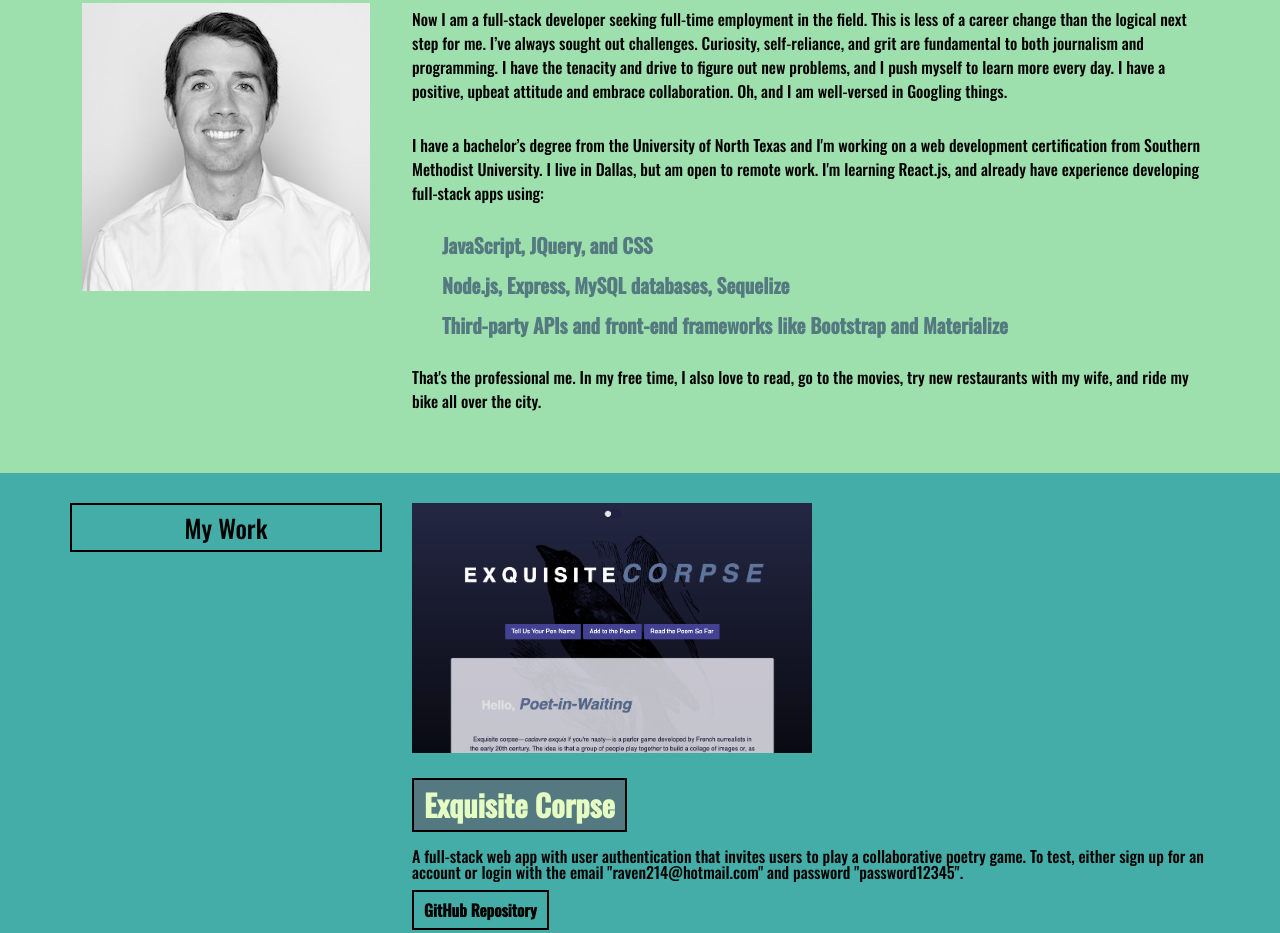
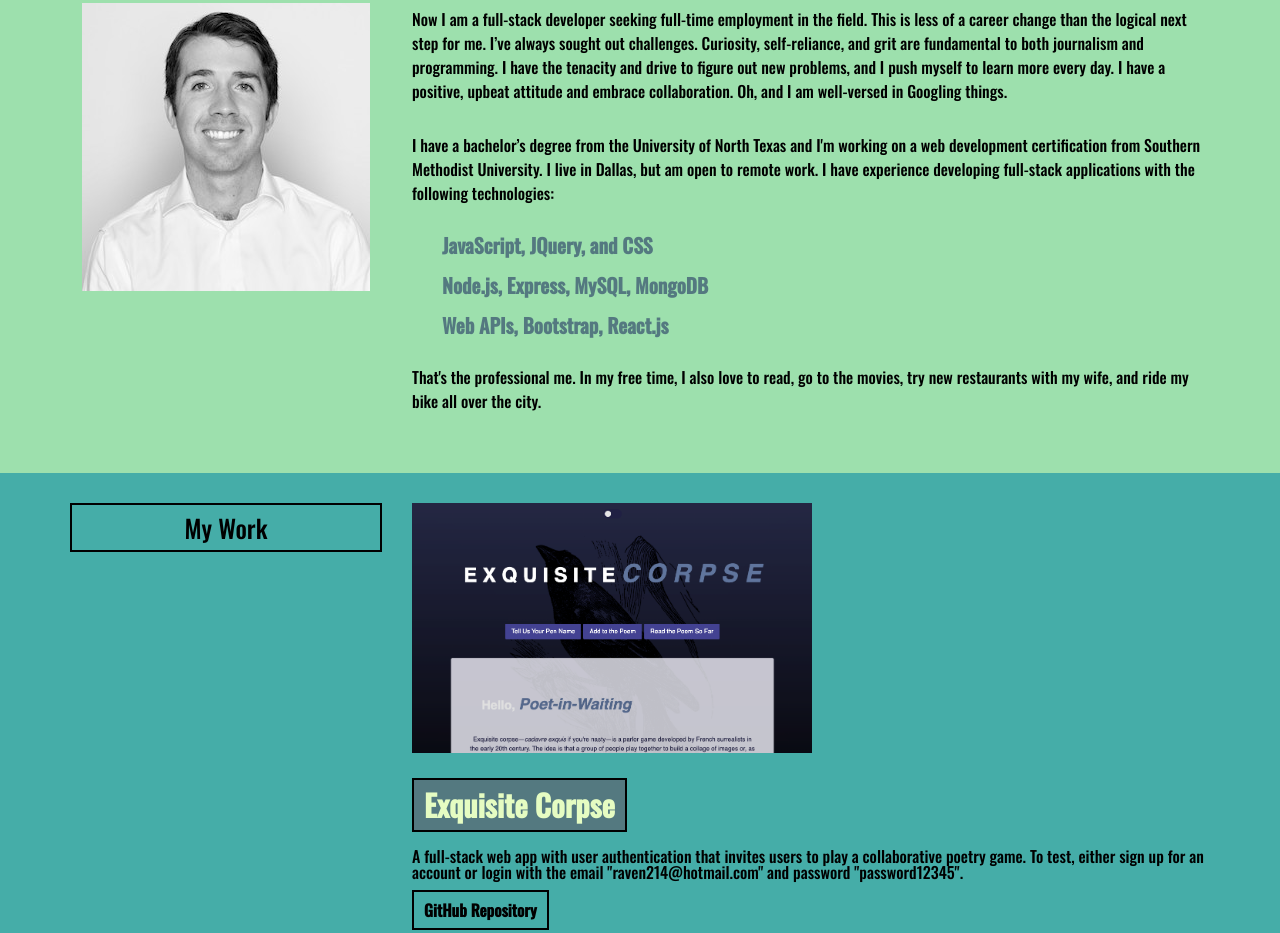
Before and after one commit to alexdmacon/myPortfolio, a plain HTML site: page index.html in a window 1280 px wide. Shown: the part 816-1749 px from the top of the page. Drawn offline with nearby package versions, Linux system fonts and the light colour scheme.

Commit message:
updating about me

```diff
--- a/index.html
+++ b/index.html
@@ -49,13 +49,13 @@
           <div>
             <p>After years as a professional journalist writing about the day’s biggest stories, I decided that I wanted to learn to write code. Because what’s a bigger story than tech?</p>
             <p>Now I am a full-stack developer seeking full-time employment in the field. This is less of a career change than the logical next step for me. I’ve always sought out challenges. Curiosity, self-reliance, and grit are fundamental to both journalism and programming. I have the tenacity and drive to figure out new problems, and I push myself to learn more every day. I have a positive, upbeat attitude and embrace collaboration. Oh, and I am well-versed in Googling things.</p>
-            <p>I have a bachelor’s degree from the University of North Texas and I'm working on a web development certification from Southern Methodist University. I live in Dallas, but am open to remote work. I'm learning React.js, and already have experience developing full-stack apps using:
+            <p>I have a bachelor’s degree from the University of North Texas and I'm working on a web development certification from Southern Methodist University. I live in Dallas, but am open to remote work. I have experience developing full-stack applications with the following technologies:
               <p><ul class="tech-list">
                 <li>JavaScript, JQuery, and CSS</li>
                 <br>
-                <li>Node.js, Express, MySQL databases, Sequelize</li>
+                <li>Node.js, Express, MySQL, MongoDB</li>
                 <br>
-                <li>Third-party APIs and front-end frameworks like Bootstrap and Materialize</li>
+                <li>Web APIs, Bootstrap, React.js</li>
               </ul></p>
             <p>That's the professional me. In my free time, I also love to read, go to the movies, try new restaurants with my wife, and ride my bike all over the city.</p>
           </div>
```
